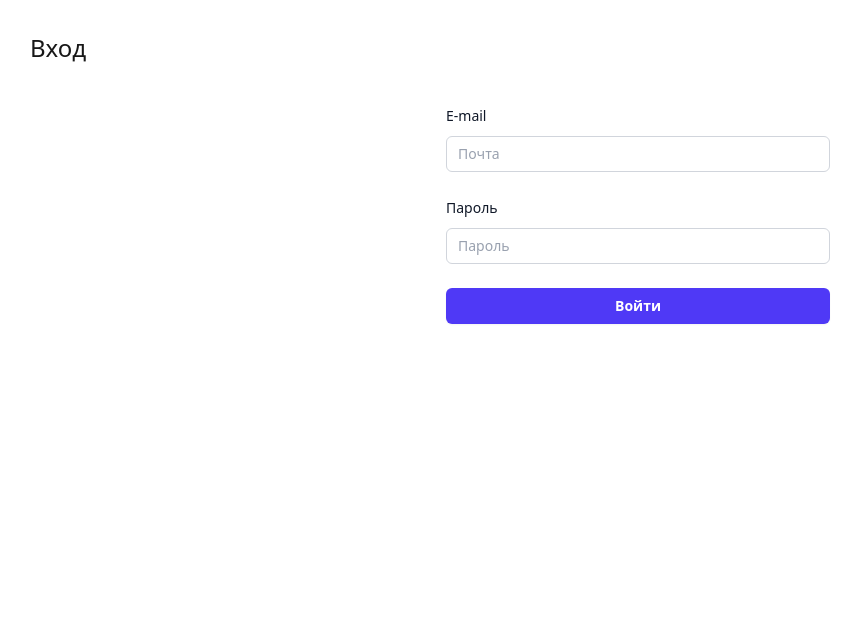
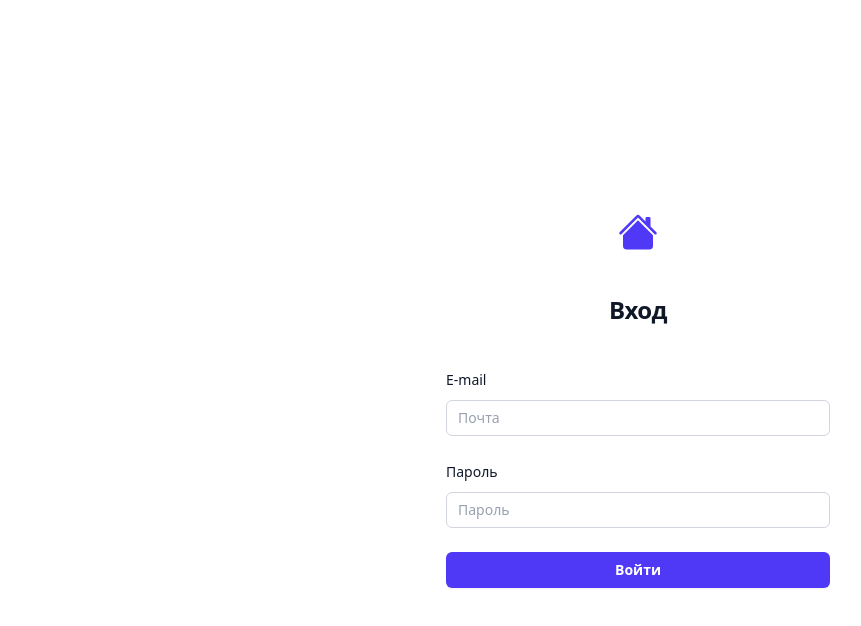
Before and after one commit to EmmaMaltseva/fullstack-app, a Next.js app in the folder frontend/: page /login in a window 1280 px wide. Shown: the top 626 px of the page, without its empty margins (2-863 px from the left). Built offline with nearby package versions, Linux system fonts and the light colour scheme.

Commit message:
стилизовала страницу логина

```diff
--- a/frontend/src/app/login/page.tsx
+++ b/frontend/src/app/login/page.tsx
@@ -1,9 +1,13 @@
 import AuthForm from "@components/AuthFrom";
+import { House } from "@components/icons/House";
 
 export default function LoginPage() {
   return (
-    <div className="p-8">
-      <h1 className="text-2xl mb-4">Вход</h1>
+    <div className="flex min-h-full flex-col justify-center px-6 py-12 lg:px-8">
+      <div className="sm:mx-auto sm:w-full sm:max-w-sm">
+        <House role="img" aria-label="RoboBroni" className="mx-auto h-10 w-auto fill-indigo-600"/>
+        <h1 className="mt-10 text-center text-2xl/9 font-bold tracking-tight text-gray-900">Вход</h1>
+      </div>
       <AuthForm type="login" />
     </div>
   );
--- a/frontend/src/app/register/page.tsx
+++ b/frontend/src/app/register/page.tsx
@@ -1,5 +1,4 @@
 import AuthForm from "@components/AuthFrom";
-import { Robot } from "@components/icons/Robot";
 import { House } from "@components/icons/House";
 
 export default function RegisterPage() {
```
